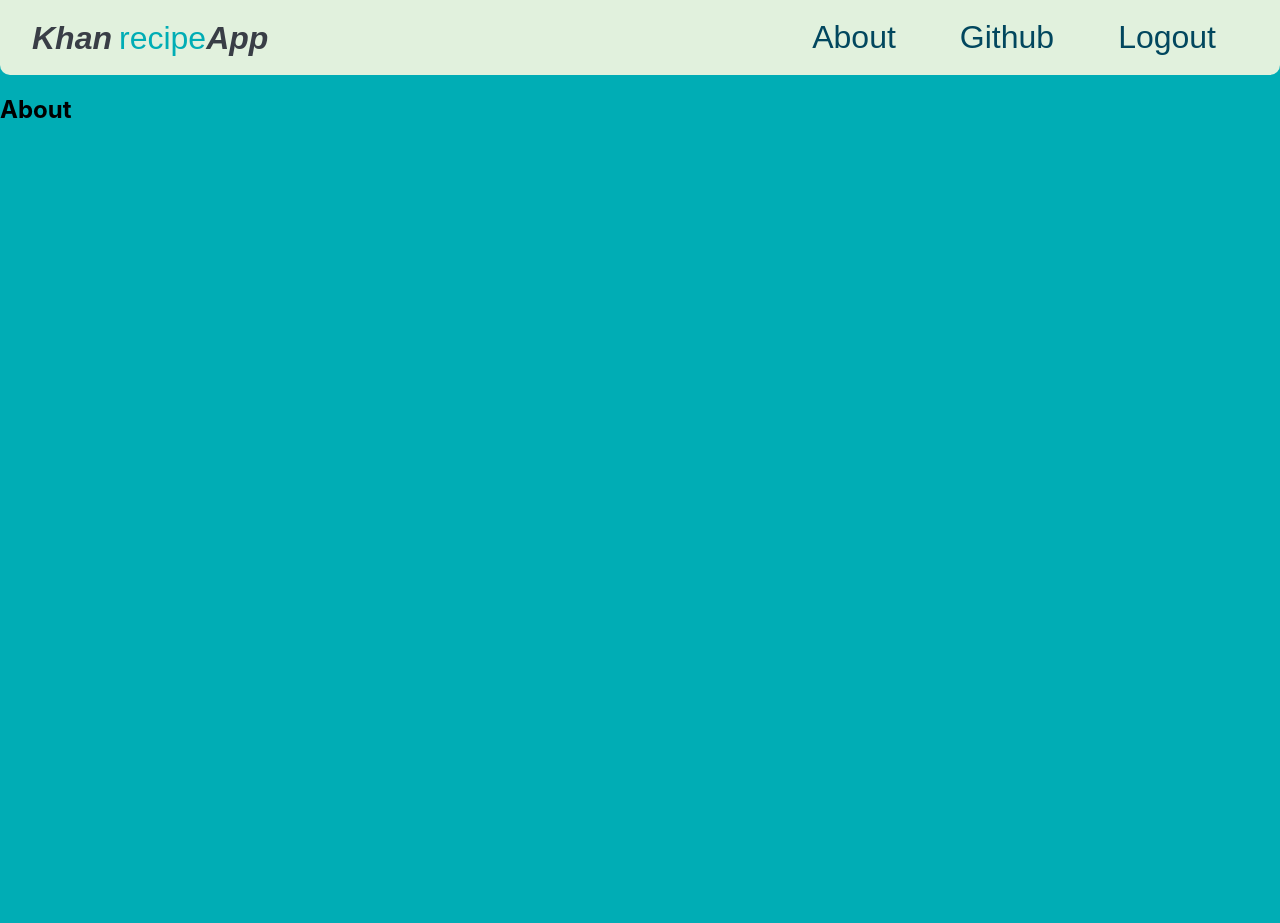
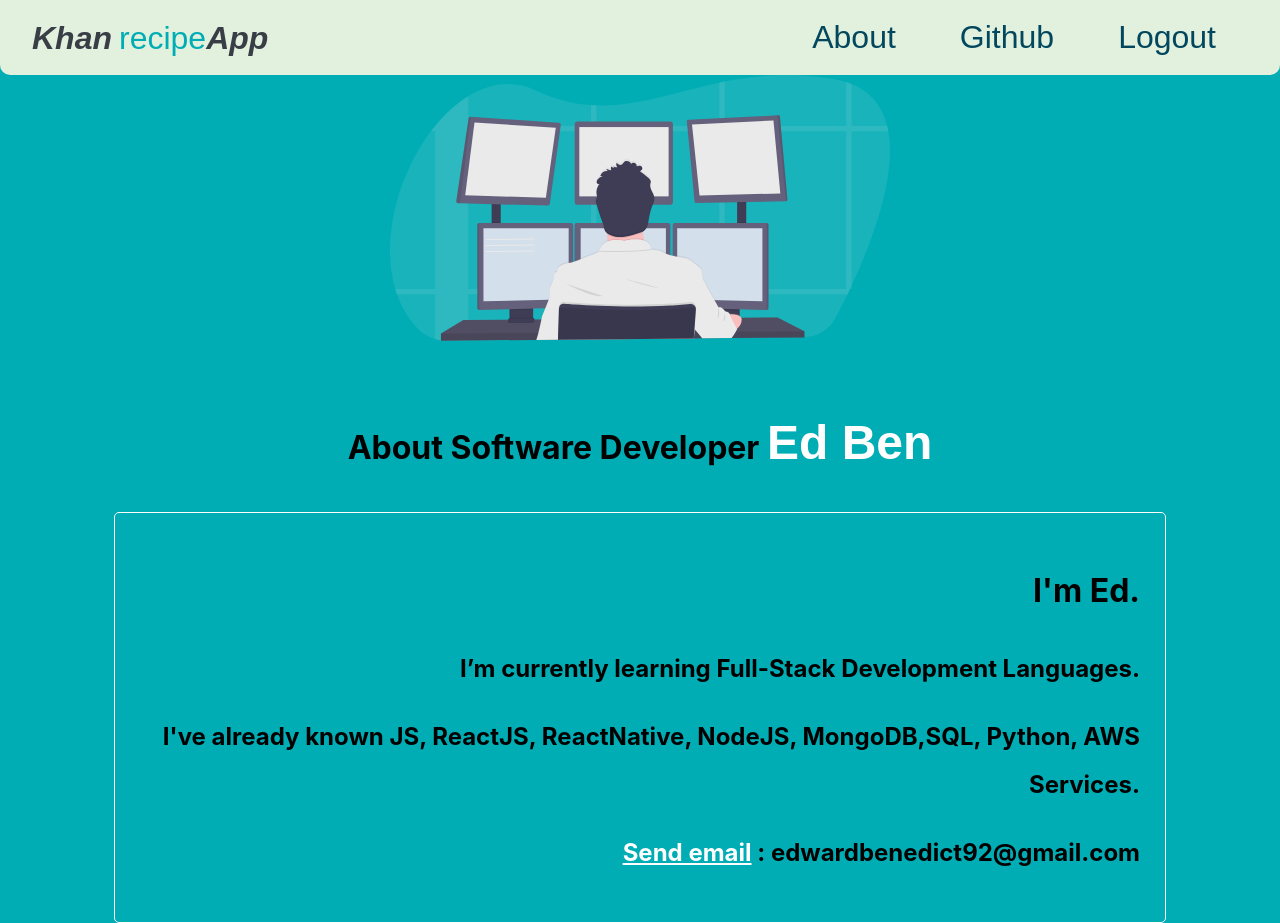
Before and after one commit to GokhanKaraomeroglu/recipe, a React (Create React App) app: page /about in a window 1280 px wide. Before the commit the page ends 800 px from the top, so only its background shows below. Built offline with nearby package versions, Linux system fonts and the light colour scheme.

Commit message:
About and details added

```diff
--- a/src/pages/about/About.js
+++ b/src/pages/about/About.js
@@ -1,12 +1,35 @@
-import React from 'react'
+import React from "react";
+import {
+  AboutContainer,
+  HeaderContainer,
+  InfoContainer,
+  StyledImage,
+} from "./AboutStyle";
+import codingSvg from "../../assets/coding.svg";
 
-function About() {
-	return (
-		<div>
-			<h2>About</h2>
+const About = () => {
+  return (
+    <AboutContainer>
+      <StyledImage src={codingSvg} alt="coding" />
+      <HeaderContainer>
+        <h1>
+          About Software Developer <span>Ed Ben</span>
+        </h1>
+      </HeaderContainer>
+      <InfoContainer>
+        <h1>I'm Ed.</h1>
+        <h2>I’m currently learning Full-Stack Development Languages.</h2>
+        <h2>
+          I've already known JS, ReactJS, ReactNative, NodeJS, MongoDB,SQL,
+          Python, AWS Services.
+        </h2>
+        <h2>
+          <a href="mailto:edwardbenedict92@gmail.com">Send email</a> :
+          edwardbenedict92@gmail.com
+        </h2>
+      </InfoContainer>
+    </AboutContainer>
+  );
+};
 
-		</div>
-	)
-}
-
-export default About
+export default About;
--- /dev/null
+++ b/src/pages/about/AboutStyle.js
@@ -0,0 +1,37 @@
+import styled from "styled-components";
+
+export const AboutContainer = styled.div`
+  display: flex;
+  flex-wrap: wrap;
+  flex-direction: column;
+  justify-content: center;
+  align-items: center;
+  min-height: calc(100vh - 80px);
+  line-height: 2;
+
+  span {
+    color: white;
+    font-family: "Girassol", sans-serif;
+    font-size: 3rem;
+  }
+`;
+
+export const InfoContainer = styled.div`
+  text-align: right;
+  margin: 0 10px;
+  max-width: 1000px;
+  border: 1px solid white;
+  padding: 25px;
+  border-radius: 5px;
+
+  a {
+    color: white;
+  }
+`;
+
+export const HeaderContainer = styled.div``;
+
+export const StyledImage = styled.img`
+  width: 500px;
+  margin-bottom: 2rem;
+`;
--- a/src/pages/details/Details.js
+++ b/src/pages/details/Details.js
@@ -0,0 +1,70 @@
+import React from "react";
+import {
+  DetailContainer,
+  DetailPart,
+  ImgContainer,
+  HeaderContainer,
+  IngContainer,
+  OtherPart,
+} from "./DetailsStyle";
+import dietSvg from "../../assets/diet.svg";
+
+const Details = (props) => {
+  const recipe = props.location.recipe;
+
+  return (
+    <DetailContainer>
+      <HeaderContainer>
+        <h1>{recipe.label}</h1>
+        <img src={dietSvg} alt="" />
+      </HeaderContainer>
+      <DetailPart>
+        <OtherPart>
+          <>Nutrients</>
+          <p>
+            {recipe.totalNutrients.CA.label} :{" "}
+            {Math.round(recipe.totalNutrients.CA.quantity)}
+            {recipe.totalNutrients.CA.unit}
+          </p>
+          <p>
+            {recipe.totalNutrients.CHOCDF.label} :{" "}
+            {Math.round(recipe.totalNutrients.CHOCDF.quantity)}
+            {recipe.totalNutrients.CHOCDF.unit}
+          </p>
+          <p>
+            {recipe.totalNutrients.CHOLE.label} :{" "}
+            {Math.round(recipe.totalNutrients.CHOLE.quantity)}
+            {recipe.totalNutrients.CHOLE.unit}
+          </p>
+          <p>
+            {recipe.totalNutrients.ENERC_KCAL.label} :{" "}
+            {Math.round(recipe.totalNutrients.ENERC_KCAL.quantity)}
+            {recipe.totalNutrients.ENERC_KCAL.unit}
+          </p>
+          <p>{recipe.totalWeight}</p>
+          <p>Calories: {Math.round(recipe.calories)}</p>
+          {recipe.digest.slice(0, 4).map((item, index) => (
+            <p key={index}>
+              {item.label} : {Math.round(item.total)}
+            </p>
+          ))}
+        </OtherPart>
+        <ImgContainer>
+          <img src={recipe.image} alt={recipe.label} />
+        </ImgContainer>
+        <IngContainer>
+          {recipe.ingredientLines.map((line, index) => (
+            <div key={index}>
+              <p>
+                {index + 1} - {line}
+              </p>
+              <br />
+            </div>
+          ))}
+        </IngContainer>
+      </DetailPart>
+    </DetailContainer>
+  );
+};
+
+export default Details;
```
